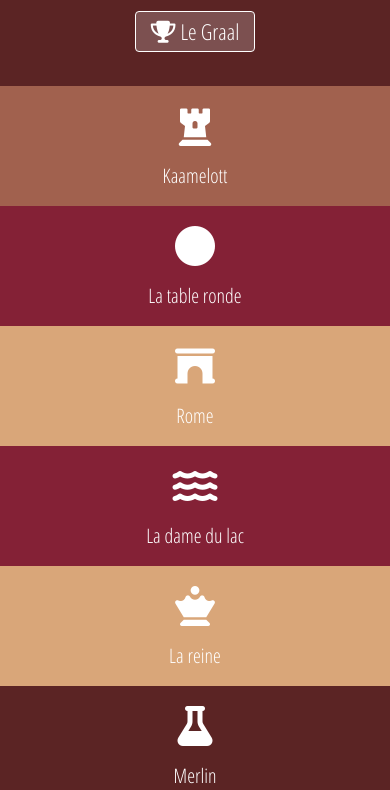
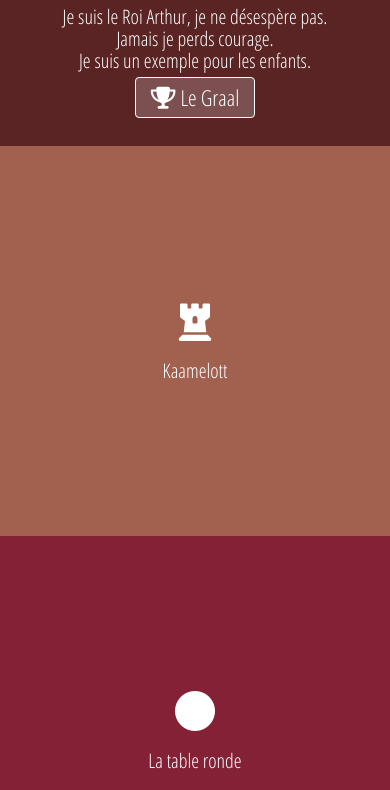
Before and after one commit to DavidK24111977/eval-front, a plain HTML site: page index.html in a window 390 px wide. Shown: the part 54-844 px from the top of the page. Drawn offline with Linux system fonts and the light colour scheme.

Commit message:
mobile carre

```diff
--- a/css/app.css
+++ b/css/app.css
@@ -1,5 +1,6 @@
 *{
     box-sizing: border-box;
+
 }
 body{
     font-family: 'Open Sans Condensed', sans-serif;
@@ -131,11 +132,16 @@ a.square:hover i{
     }
     .rect {
         width: 100%;
-        height: 140px;
+        height: 200px;
         text-align: center;
     }
     .square {
-        width: 100%;
-        height: 120px;
+        width: 100vw;
+        height: 100vw;
+
+        /*height: 120px;*/
+    }
+    .rect p{
+        display: block;
     }
 }
```
